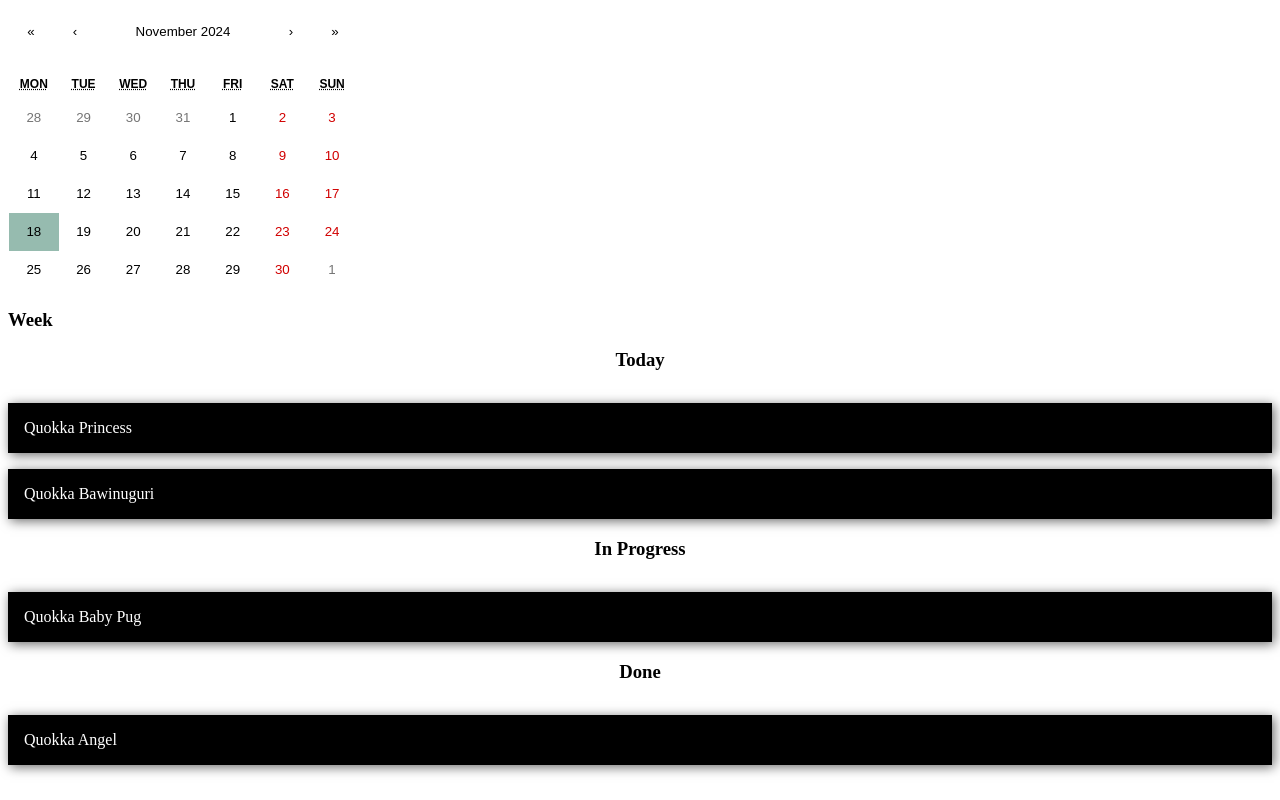
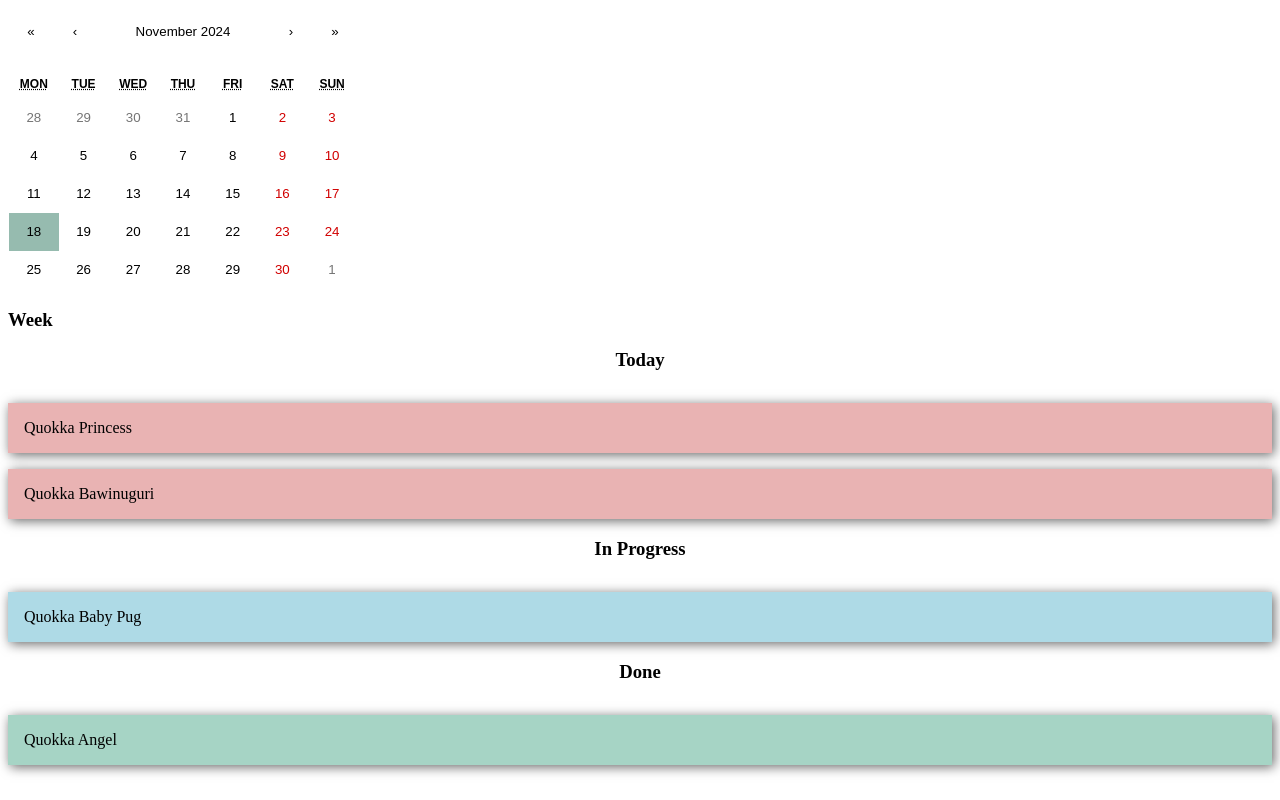
Before and after one commit to limcatcat/daily_kanban, a React app in the folder daily_kanban/frontend/: page / in a window 1280 px wide. Built offline with nearby package versions, Linux system fonts and the light colour scheme; the HTML template or start-up script is replaced by a standard one.

Commit message:
different colors for Task components depending on task status

```diff
--- a/daily_kanban/frontend/src/components/KanbanColumn.js
+++ b/daily_kanban/frontend/src/components/KanbanColumn.js
@@ -3,13 +3,14 @@ import Task from './Task';
 
 
 function KanbanColumn({title, tasks}) {
+
     return (
         <div className='column'>
             <h3>{title}</h3>
             <ul>
                 {tasks.map(task => (
                     <li key={task.id}>
-                        <Task description={task.description} />
+                        <Task description={task.description} status={task.status} />
                     </li>
                 ))}
             </ul>
--- a/daily_kanban/frontend/src/components/Task.js
+++ b/daily_kanban/frontend/src/components/Task.js
@@ -1,10 +1,23 @@
 import React from 'react';
 import '../../static/css/task.css'
 
-function Task({description}) {
+function Task(props) {
+
+    let taskStatus = '';
+
+    if (props.status == 'Backlog')
+        taskStatus = 'backlog'
+    else if (props.status == 'Today')
+        taskStatus = 'today'
+    else if (props.status == 'In Progress')
+        taskStatus = 'in-progress'
+    else if (props.status == 'Done')
+        taskStatus = 'done'
+
+
     return (
-        <div className='task'>
-            <p>{description}</p>
+        <div className={`task ${taskStatus}`}>
+            <p>{props.description}</p>
         </div>
     );
 }
--- a/daily_kanban/frontend/static/css/task.css
+++ b/daily_kanban/frontend/static/css/task.css
@@ -1,7 +1,7 @@
 .task p {
     display: block;
-    background-color: black;
-    color: white;
+    /* background-color: black; */
+    color: black;
     padding: 1rem;
 }
 
@@ -22,3 +22,19 @@
 .column li {
     box-shadow: 2px 2px 11px rgba(0, 0, 0, 0.6);
 }
+
+.task.backlog {
+    background-color: #e3d2d1;
+}
+
+.task.today {
+    background-color: #e9b3b3;
+}
+
+.task.in-progress {
+    background-color: #aedae6;
+}
+
+.task.done {
+    background-color: #a6d4c5;
+}
```
Also changed, not shown: daily_kanban/frontend/static/frontend/main.js.
